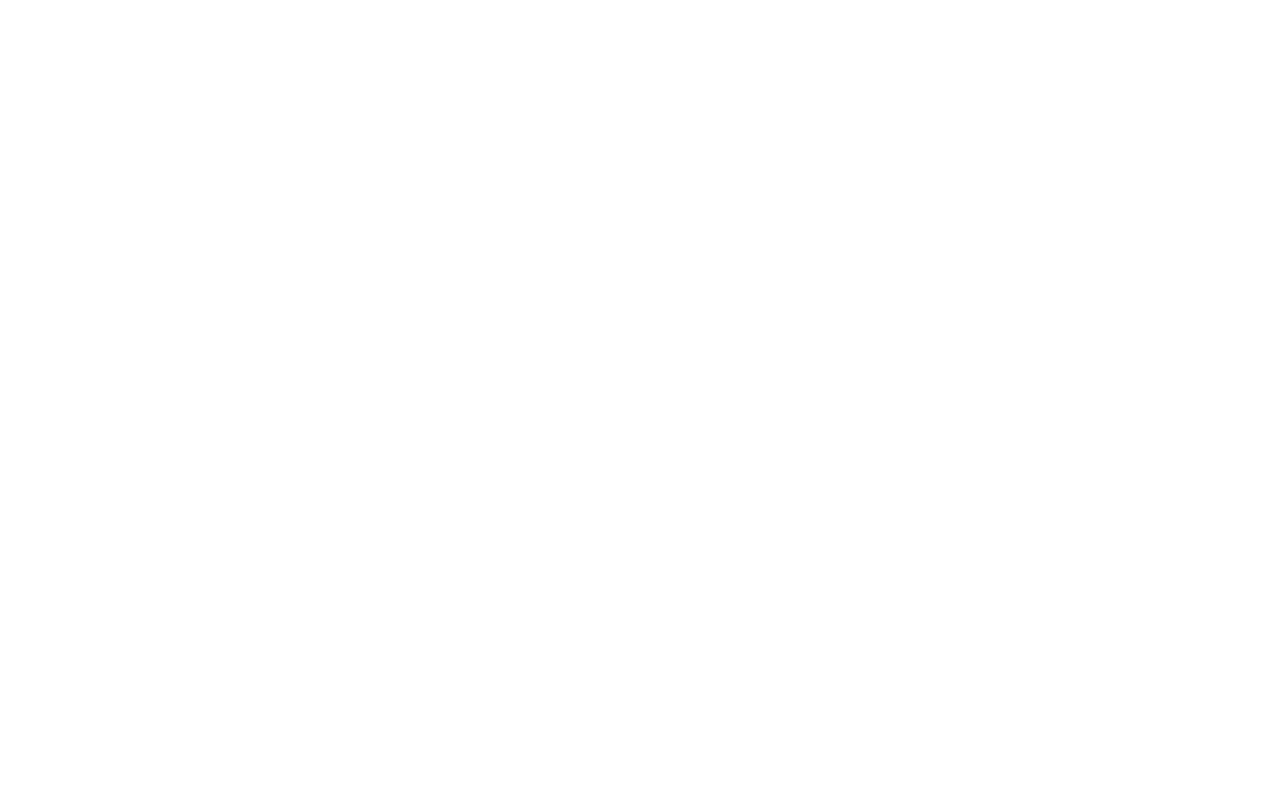
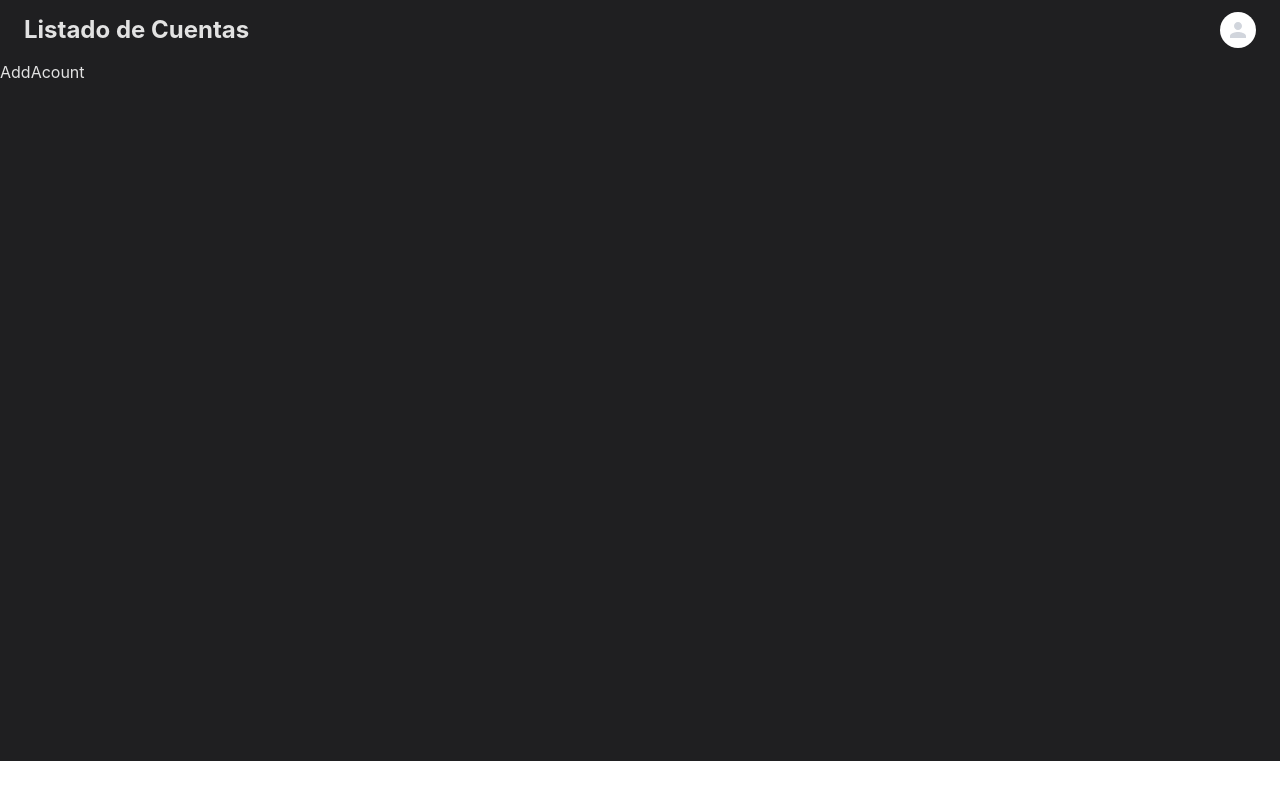
Before and after one commit to whatarelive/passwords-app-windows, a React (Vite) app: page /#/add in a window 1280 px wide. Before the commit this address had no page. Built offline with nearby package versions, Linux system fonts and the light colour scheme.

Commit message:
Actualizacion del App Router / AddAcountPage agregada

```diff
--- /dev/null
+++ b/src/pages/app/AddAcountPage.tsx
@@ -0,0 +1,7 @@
+function AddAcountPage() {
+  return (
+    <div>AddAcount</div>
+  )
+}
+
+export default AddAcountPage;
--- a/src/router/AppRouter.tsx
+++ b/src/router/AppRouter.tsx
@@ -5,6 +5,7 @@ import AppLayout from "@/layout/AppLayout";
 import LoginPage from "@/pages/auth/LoginPage";
 import RegisterPage from "@/pages/auth/RegisterPage";
 import HomePage from "@/pages/app/HomePage";
+import AddAcountPage from "@/pages/app/AddAcountPage";
 
 function AppRouter() {
   return (
@@ -13,8 +14,9 @@ function AppRouter() {
         <Route path="/auth/login" element={<LoginPage/>}/>
         <Route path="/auth/register" element={<RegisterPage/>}/>
       </Route>
-        <Route element={<AppLayout/>}>
+      <Route element={<AppLayout/>}>
         <Route path="/" element={<HomePage/>}/>
+        <Route path="/add" element={<AddAcountPage/>}/>
       </Route>
     </Routes>
   )
```
